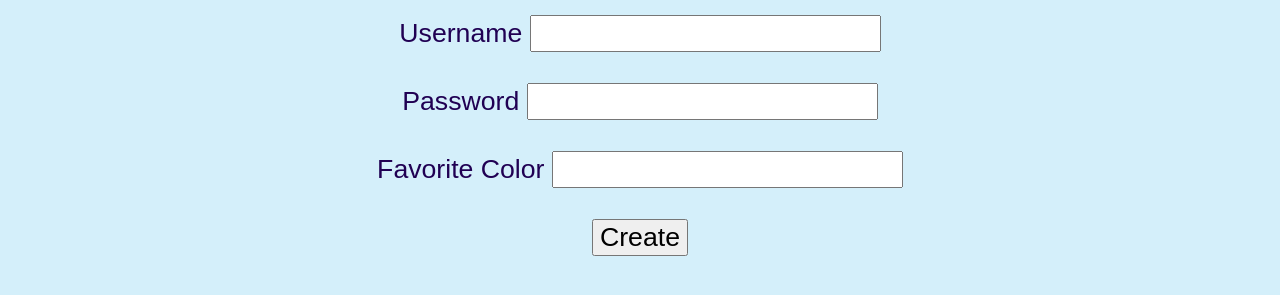
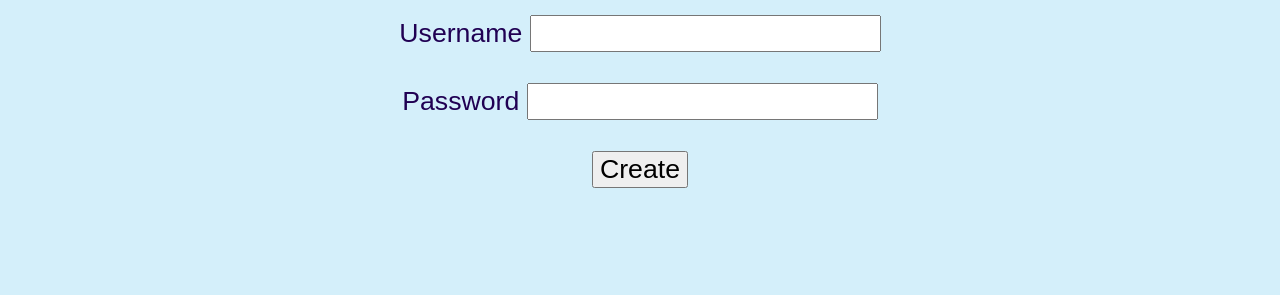
Before and after one commit to ualuzhang/csc337-final-project, a plain HTML site: page public_html/index.html in a window 1280 px wide. Shown: the part 637-932 px from the top of the page. After the commit the page ends 887 px from the top, so only its background shows below. Drawn offline with Linux system fonts and the light colour scheme.

Commit message:
Add files via upload

```diff
--- a/public_html/index.html
+++ b/public_html/index.html
@@ -36,9 +36,6 @@
     <label for="password">Password</label>
     <input id="password" type="password"> </input>
     <br/><br/>
-    <label for="fav">Favorite Color</label>
-    <input id="fav" type="text"> </input>
-    <br/><br/>
     <button onclick="createAccount();" >Create</button>
   </div>
   <br/>
```
